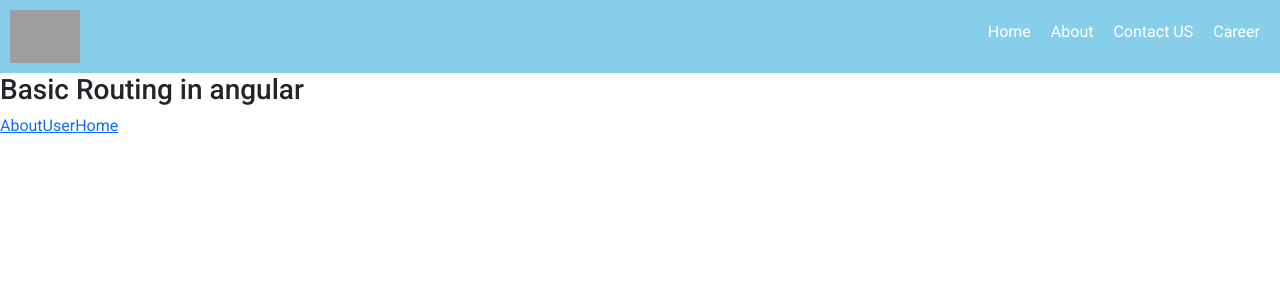
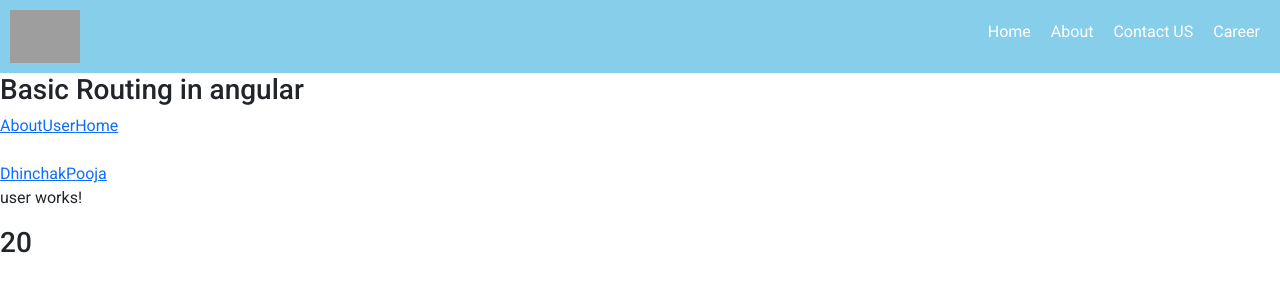
Before and after one commit to iampavanmun18/my-first-project, an Angular app: page /user/20 in a window 1280 px wide. Before the commit this address led to /. Shown: the top 300 px of the page. Built offline with nearby package versions, Linux system fonts and the light colour scheme; grey boxes are pictures that could not be loaded.

Commit message:
passed 'userId' from user route and displayed on UI using OnInit

```diff
--- a/src/app/app-routing.module.ts
+++ b/src/app/app-routing.module.ts
@@ -6,7 +6,7 @@ import { HomeComponent } from './home/home.component';
 
 const routes: Routes = [
   { path: 'about', component: AboutComponent },
-  { path: 'user', component: UserComponent },
+  { path: 'user/:id', component: UserComponent },
   { path: '', component: HomeComponent },
 ];
 
--- a/src/app/app.component.html
+++ b/src/app/app.component.html
@@ -5,5 +5,10 @@
 <a [routerLink]="['/user']" routerLinkActive="router-link-active" href="user">User</a>
 <a [routerLink]="['']" routerLinkActive="router-link-active" href="">Home</a>
 
+<br />
+<br />
+
+<a [routerLink]="['user/20']" routerLinkActive="router-link-active" href="user">Dhinchak</a>
+<a [routerLink]="['user/30']" routerLinkActive="router-link-active" href="user">Pooja</a>
 
 <router-outlet></router-outlet>
--- a/src/app/user/user.component.html
+++ b/src/app/user/user.component.html
@@ -1 +1,3 @@
 <p>user works!</p>
+
+<h3>{{userId}}</h3>
--- a/src/app/user/user.component.ts
+++ b/src/app/user/user.component.ts
@@ -1,10 +1,16 @@
-import { Component } from '@angular/core';
+import { Component, OnInit } from '@angular/core';
+import { ActivatedRoute } from '@angular/router';
 
 @Component({
   selector: 'app-user',
   templateUrl: './user.component.html',
-  styleUrls: ['./user.component.css']
+  styleUrls: ['./user.component.css'],
 })
-export class UserComponent {
-
+export class UserComponent implements OnInit {
+  userId: any;
+  constructor(private route: ActivatedRoute) {}
+  ngOnInit(): void {
+    console.log('User id is', this.route.snapshot.paramMap.get('id'));
+    this.userId = this.route.snapshot.paramMap.get('id');
+  }
 }
```
